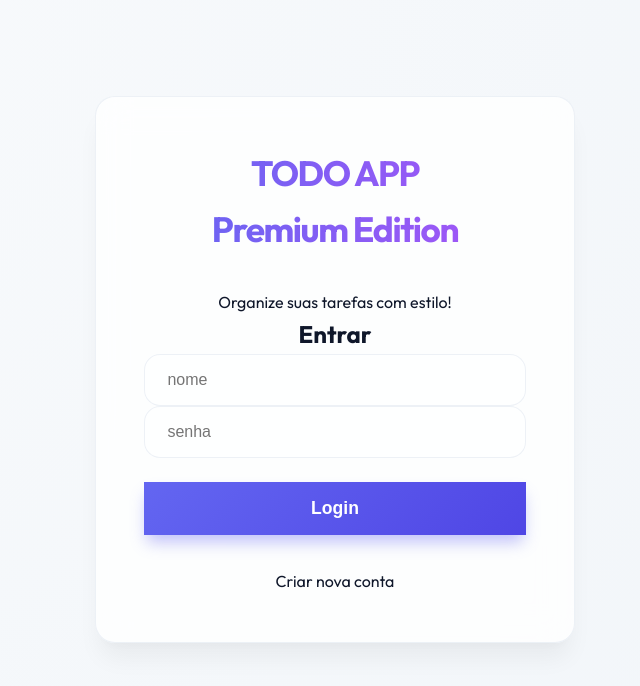
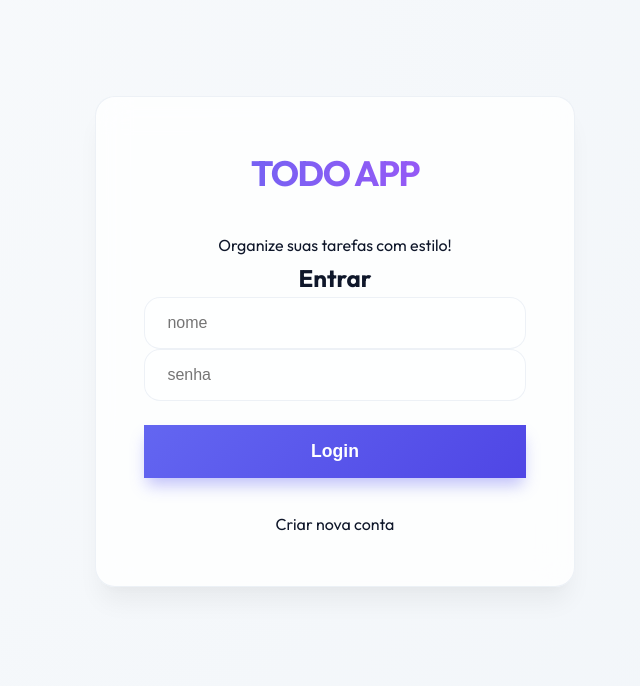
Before and after one commit to ZayonBR/todo-app-frontend, an Angular app: page / in a window 1280 px wide. Shown: the top 686 px of the page, without its empty margins (305-945 px from the left). Built offline with nearby package versions, Linux system fonts and the light colour scheme.

Commit message:
style: remove Premium Edition from title

```diff
--- a/src/app/app.html
+++ b/src/app/app.html
@@ -95,7 +95,7 @@
   </div>
 
   <div class="main login-center" *ngIf="!usuarioLogado()">
-    <h1>TODO APP <br> Premium Edition</h1>
+    <h1>TODO APP </h1>
     <p>Organize suas tarefas com estilo!</p>
     <h2>{{ modoRegistro() ? 'Criar Conta' : 'Entrar' }}</h2>
 
```
